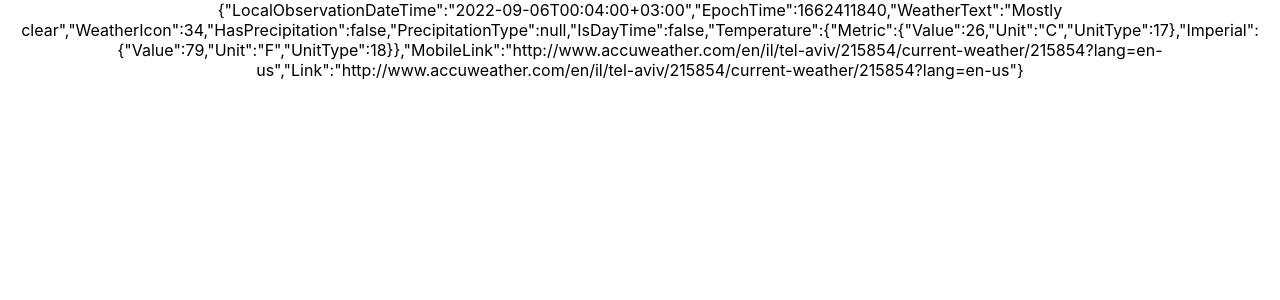
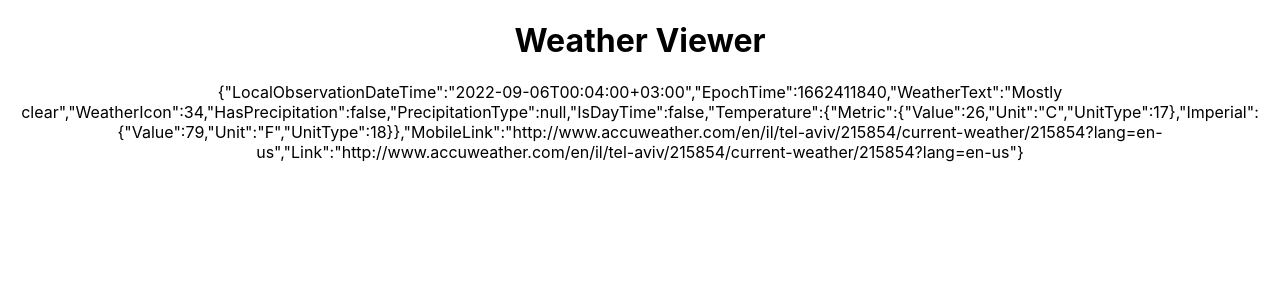
Before and after one commit to NoamAnisfeld/weather-utopia, a React (Create React App) app: page / in a window 1280 px wide. Shown: the top 300 px of the page. Built offline with nearby package versions, Linux system fonts and the light colour scheme.

Commit message:
main header

```diff
--- a/src/App.tsx
+++ b/src/App.tsx
@@ -22,6 +22,7 @@
 
   return (
     <div className="App">
+      <h1>Weather Viewer</h1>
       {text || 'empty'}
     </div>
   );
```
Also changed, not shown: 1 other file (tests, documents, lock files or other folders).
